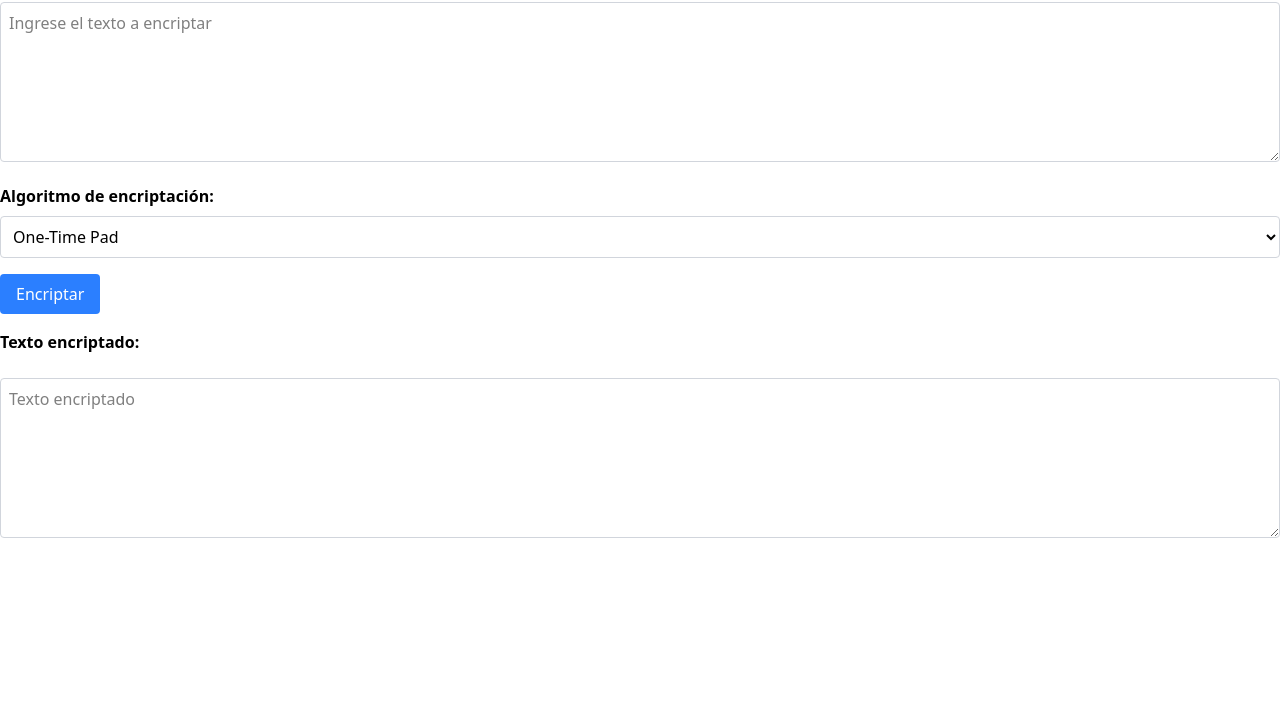
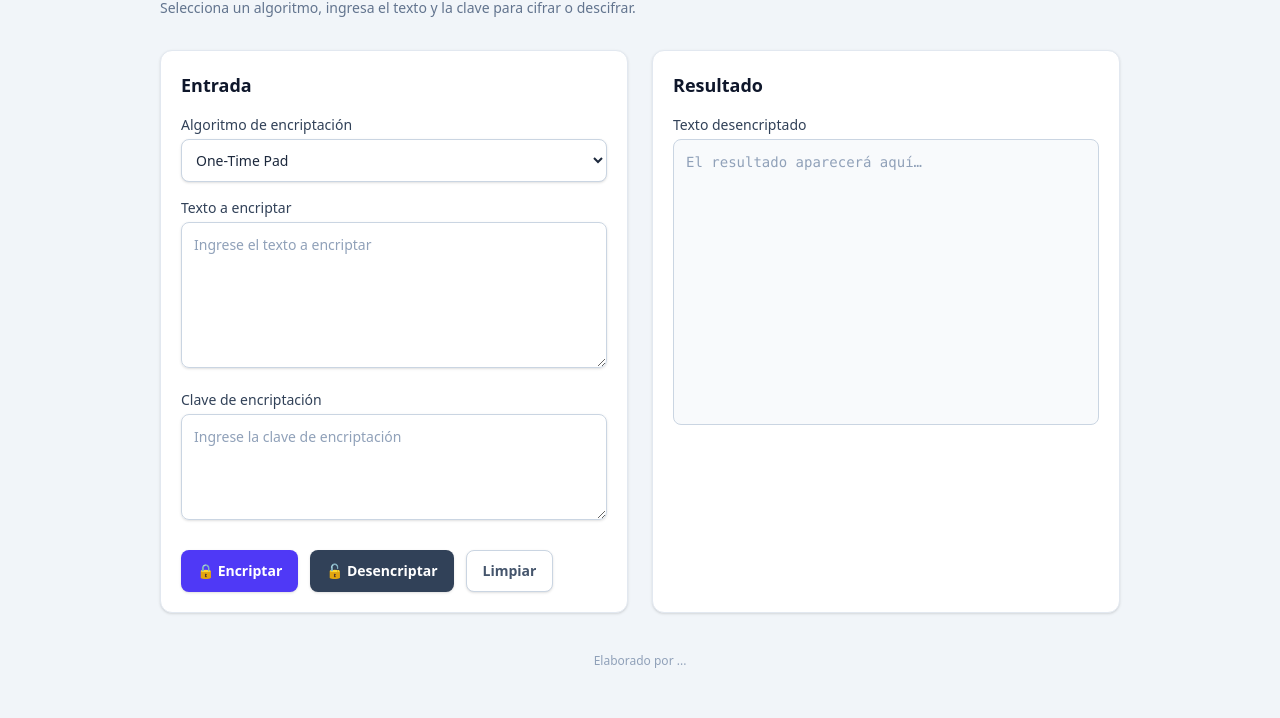
Before and after one commit to BerlyCS/Cipher-Algorithms, a plain HTML site: page index.html in a window 1280 px wide. Shown: the part 82-800 px from the top of the page. Drawn offline with nearby package versions, Linux system fonts and the light colour scheme.

Commit message:
Design of page

```diff
--- a/index.html
+++ b/index.html
@@ -1,29 +1,113 @@
 <!DOCTYPE html>
-<html lang="en">
+<html lang="es">
 <head>
   <meta charset="UTF-8">
   <meta name="viewport" content="width=device-width, initial-scale=1.0">
   <script src="https://cdn.jsdelivr.net/npm/@tailwindcss/browser@4"></script>
-
-  <title>Document</title>
+  <title>Algoritmos - Encriptación</title>
 </head>
 
-<body>
-  <h1 class="text-3xl font-bold">Algoritmos de Encriptación</h1>
+<body class="min-h-screen bg-slate-100 text-slate-800 antialiased">
+  <main class="mx-auto max-w-5xl px-4 py-8 sm:px-6 lg:px-8">
 
-  <label for="encryption-text" class="block mt-4 mb-2 font-semibold">Texto a encriptar:</label>
-  <textarea class="w-full h-40 p-2 border border-gray-300 rounded" placeholder="Ingrese el texto a encriptar" id="encryption-text"></textarea>
-  <br>
-  <label for="encryption-algorithm" class="block mt-4 mb-2 font-semibold">Algoritmo de encriptación:</label>
-  <select class="w-full p-2 border border-gray-300 rounded" id="encryption-algorithm">
-    <option value="oneTimePad">One-Time Pad</option>
-    <option value="aes">AES</option>
-    <option value="rsa">RSA</option>
-    <option value="blowfish">Blowfish</option>
-  </select>
-  <button class="mt-4 px-4 py-2 bg-blue-500 text-white rounded" id="encrypt-btn">Encriptar</button>
-  <label for="encrypted-text" class="block mt-4 mb-2 font-semibold">Texto encriptado:</label>
-  <textarea class="w-full h-40 p-2 border border-gray-300 rounded mt-4" placeholder="Texto encriptado" id="encrypted-text" readonly></textarea>
-  <script src="js/app.js"></script>
+    <!-- Header -->
+    <header class="mb-8">
+      <h1 class="text-3xl font-bold tracking-tight text-slate-900 sm:text-4xl">
+        Algoritmos de Encriptación
+      </h1>
+      <p class="mt-2 text-sm text-slate-500">
+        Selecciona un algoritmo, ingresa el texto y la clave para cifrar o descifrar.
+      </p>
+    </header>
+
+    <!-- Grid principal -->
+    <form id="crypto-form" class="grid gap-6 lg:grid-cols-2">
+      <section class="rounded-xl border border-slate-200 bg-white p-5 shadow-sm">
+        <h2 class="text-lg font-semibold text-slate-900">Entrada</h2>
+        <div class="mt-4">
+          <label for="encryption-algorithm" class="block text-sm font-medium text-slate-700">
+            Algoritmo de encriptación
+          </label>
+          <select
+            id="encryption-algorithm"
+            class="mt-1 w-full rounded-lg border border-slate-300 bg-white p-2.5 text-sm shadow-sm focus:border-indigo-500 focus:ring-2 focus:ring-indigo-200 focus:outline-none">
+            <option value="oneTimePad">One-Time Pad</option>
+            <option value="transInint">Transposición Ininterrumpida</option>
+          </select>
+        </div>
+
+        <!-- Texto -->
+        <div class="mt-4">
+          <label for="encryption-text" class="flex items-center justify-between text-sm font-medium text-slate-700">
+            <span>Texto a encriptar</span>
+          </label>
+          <textarea
+            id="encryption-text"
+            rows="6"
+            placeholder="Ingrese el texto a encriptar"
+            class="mt-1 w-full resize-y rounded-lg border border-slate-300 p-3 text-sm shadow-sm placeholder:text-slate-400 focus:border-indigo-500 focus:ring-2 focus:ring-indigo-200 focus:outline-none"></textarea>
+        </div>
+
+        <!-- Clave -->
+        <div class="mt-4">
+          <label for="encryption-key" class="flex items-center justify-between text-sm font-medium text-slate-700">
+            <span>Clave de encriptación</span>
+          </label>
+          <textarea
+            id="encryption-key"
+            rows="4"
+            placeholder="Ingrese la clave de encriptación"
+            class="mt-1 w-full resize-y rounded-lg border border-slate-300 p-3 text-sm shadow-sm placeholder:text-slate-400 focus:border-indigo-500 focus:ring-2 focus:ring-indigo-200 focus:outline-none"></textarea>
+          <p id="key-status" class="mt-2 hidden text-xs"></p>
+        </div>
+
+        <!-- Botones -->
+        <div class="mt-6 flex flex-wrap gap-3">
+          <button
+            type="button"
+            id="encrypt-btn"
+            class="inline-flex items-center gap-2 rounded-lg bg-indigo-600 px-4 py-2.5 text-sm font-semibold text-white shadow-sm transition hover:bg-indigo-700 focus:ring-2 focus:ring-indigo-300 focus:outline-none">
+            🔒 Encriptar
+          </button>
+          <button
+            type="button"
+            id="decrypt-btn"
+            class="inline-flex items-center gap-2 rounded-lg bg-slate-700 px-4 py-2.5 text-sm font-semibold text-white shadow-sm transition hover:bg-slate-800 focus:ring-2 focus:ring-slate-300 focus:outline-none">
+            🔓 Desencriptar
+          </button>
+          <button
+            type="button"
+            id="clear-btn"
+            class="inline-flex items-center rounded-lg border border-slate-300 bg-white px-4 py-2.5 text-sm font-semibold text-slate-600 shadow-sm transition hover:bg-slate-50 focus:ring-2 focus:ring-slate-200 focus:outline-none">
+            Limpiar
+          </button>
+        </div>
+      </section>
+
+      <section class="rounded-xl border border-slate-200 bg-white p-5 shadow-sm">
+        <div class="flex items-center justify-between">
+          <h2 class="text-lg font-semibold text-slate-900">Resultado</h2>
+        </div>
+
+        <label for="encrypted-text" class="mt-4 block text-sm font-medium text-slate-700">
+          Texto desencriptado
+        </label>
+        <textarea
+          id="encrypted-text"
+          rows="13"
+          placeholder="El resultado aparecerá aquí…"
+          class="mt-1 w-full resize-none rounded-lg border border-slate-300 bg-slate-50 p-3 font-mono text-sm text-slate-800 placeholder:text-slate-400 focus:outline-none"></textarea>
+
+        <!-- Alertas -->
+        <div id="alert" class="mt-3 hidden rounded-lg p-3 text-sm" role="alert"></div>
+      </section>
+    </form>
+
+    <footer class="mt-10 text-center text-xs text-slate-400">
+      Elaborado por ...
+    </footer>
+  </main>
+
+  <script type="module" src="js/app.js"></script>
 </body>
 </html>
```
